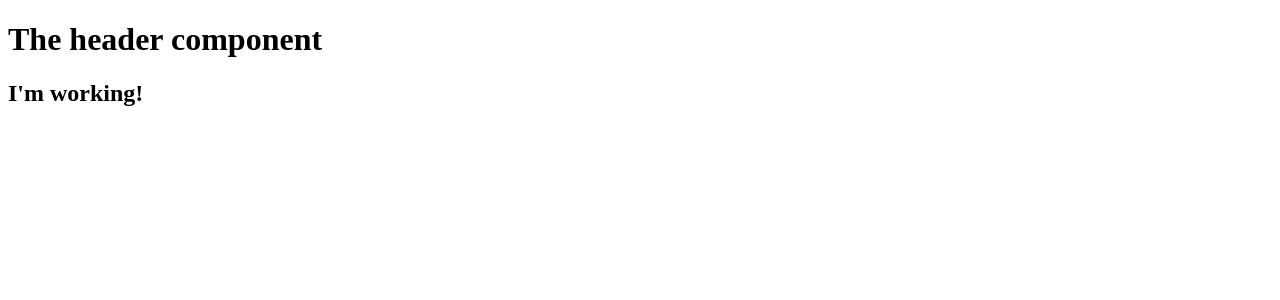
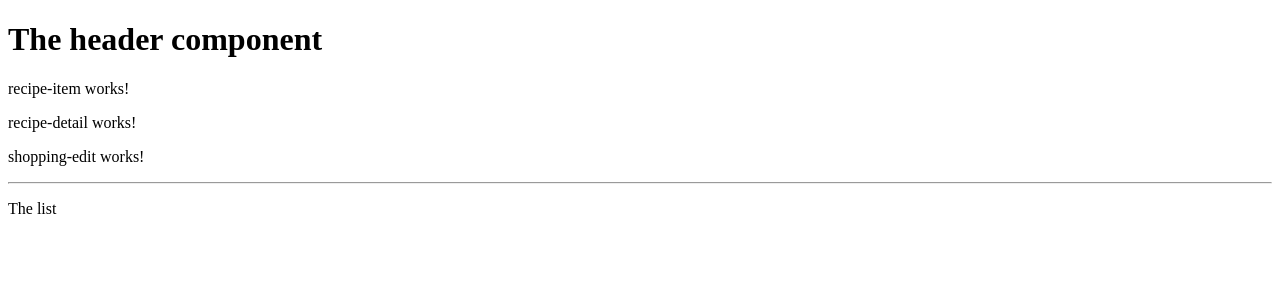
Before and after one commit to NAT-Nelson/angular-the-complete-guide, an Angular app in the folder ng4-the-project/: page / in a window 1280 px wide. Shown: the top 300 px of the page. Built offline with nearby package versions, Linux system fonts and the light colour scheme.

Commit message:
52 - Using the Components COMPLETED

```diff
--- a/ng4-the-project/src/app/app.component.html
+++ b/ng4-the-project/src/app/app.component.html
@@ -2,7 +2,8 @@
 <div class="container">
   <div class="row">
     <div class="col-md-12">
-      <h2>I'm working!</h2>
+      <app-recipes></app-recipes>
+      <app-shopping-list></app-shopping-list>
     </div>
   </div>
 </div>
--- a/ng4-the-project/src/app/app.module.ts
+++ b/ng4-the-project/src/app/app.module.ts
@@ -13,6 +13,7 @@
 @NgModule({
   declarations: [
     AppComponent,
+    HeaderComponent,
     RecipesComponent,
     RecipeListComponent,
     RecipeDetailComponent,
@@ -21,8 +22,7 @@
     ShoppingEditComponent
   ],
   imports: [
-    BrowserModule,
-    HeaderComponent
+    BrowserModule
   ],
   providers: [],
   bootstrap: [AppComponent]
--- a/ng4-the-project/src/app/header/header.component.ts
+++ b/ng4-the-project/src/app/header/header.component.ts
@@ -3,6 +3,7 @@
 @Component({
     selector: 'app-header',
     templateUrl: './header.component.html',
+    standalone: false
 })
 export class HeaderComponent {
 
--- a/ng4-the-project/src/app/recipes/recipe-list/recipe-list.component.html
+++ b/ng4-the-project/src/app/recipes/recipe-list/recipe-list.component.html
@@ -1 +1 @@
-<p>recipe-list works!</p>
+<app-recipe-item></app-recipe-item>
--- a/ng4-the-project/src/app/recipes/recipes.component.html
+++ b/ng4-the-project/src/app/recipes/recipes.component.html
@@ -1 +1,8 @@
-<p>recipes works!</p>
+<div class="row">
+    <div class="col-12 col-md-5">
+      <app-recipe-list></app-recipe-list>
+    </div>
+    <div class="col-12 col-md-7">
+      <app-recipe-detail></app-recipe-detail>
+    </div>
+</div>
--- a/ng4-the-project/src/app/shopping-list/shopping-list.component.html
+++ b/ng4-the-project/src/app/shopping-list/shopping-list.component.html
@@ -1 +1,7 @@
-<p>shopping-list works!</p>
+<div class="row">
+    <div class="col-xs-10">
+        <app-shopping-edit></app-shopping-edit>
+        <hr>
+        <p>The list</p>
+    </div>
+</div>
```
